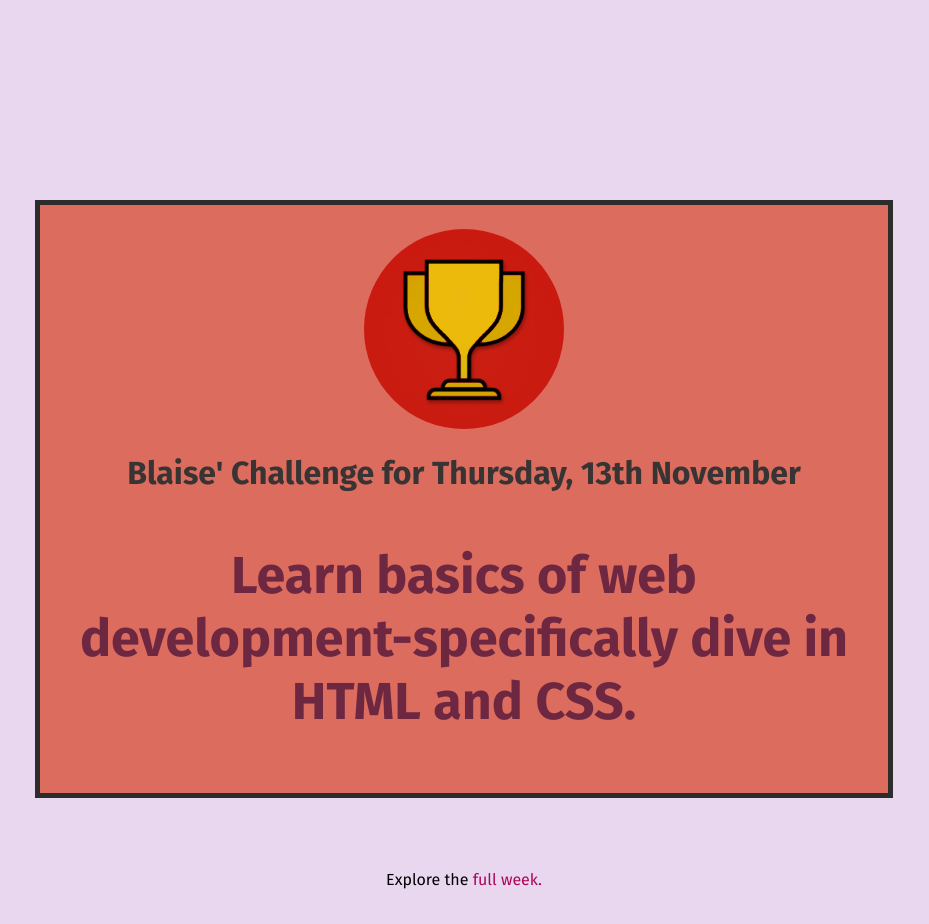
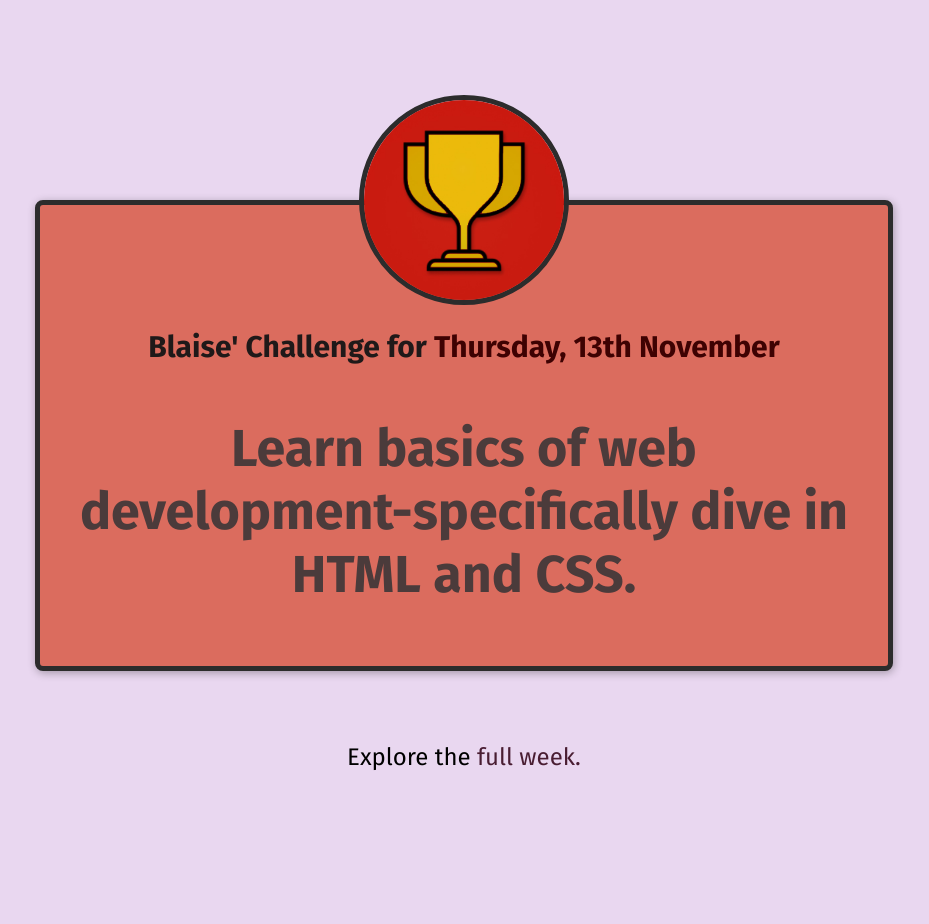
Before and after one commit to blaisetjoe/100-DAYS-OF-CODE, a plain HTML site: page index.html in a window 1280 px wide. Shown: the whole page, without its empty margins (176-1105 px from the left). After the commit the page ends 821 px from the top, so only its background shows below. Drawn offline with Linux system fonts and the light colour scheme.

Commit message:
final commit

```diff
--- a/styles/daily-challenge.css
+++ b/styles/daily-challenge.css
@@ -5,10 +5,12 @@ main {
   background-color: rgb(219, 108, 94);
   padding: 24px;
   border: 5px solid rgb(44, 44, 44);
+  border-radius: 8px;
+  box-shadow: 1px 2px 8px rgb(0, 0, 0, 0.3);
 }
 
 #todays-challenge {
-  color: rgb(110, 39, 65);
+  color: rgb(75, 59, 59);
   font-weight: bold;
   font-size: 52px;
 }
@@ -17,4 +19,20 @@ img {
   width: 200px;
   height: 200px;
   border-radius: 50%;
+  border: 5px solid rgb(44, 44, 44);
+  margin-top: -134px;
 }
+
+h1{
+  font-size: 30px;
+  color: rgb(31, 25, 25);
+}
+
+span {
+  color: rgb(62, 2, 2);
+  cursor: pointer;
+}
+
+a{
+  color: rgb(73, 29, 50);
+}
--- a/styles/shared.css
+++ b/styles/shared.css
@@ -12,6 +12,7 @@ h1 {
 p {
   font-family: "Fira Sans", sans-serif;
   margin-bottom: 36px;
+  font-size: 24px;
 }
 
 img {
```
